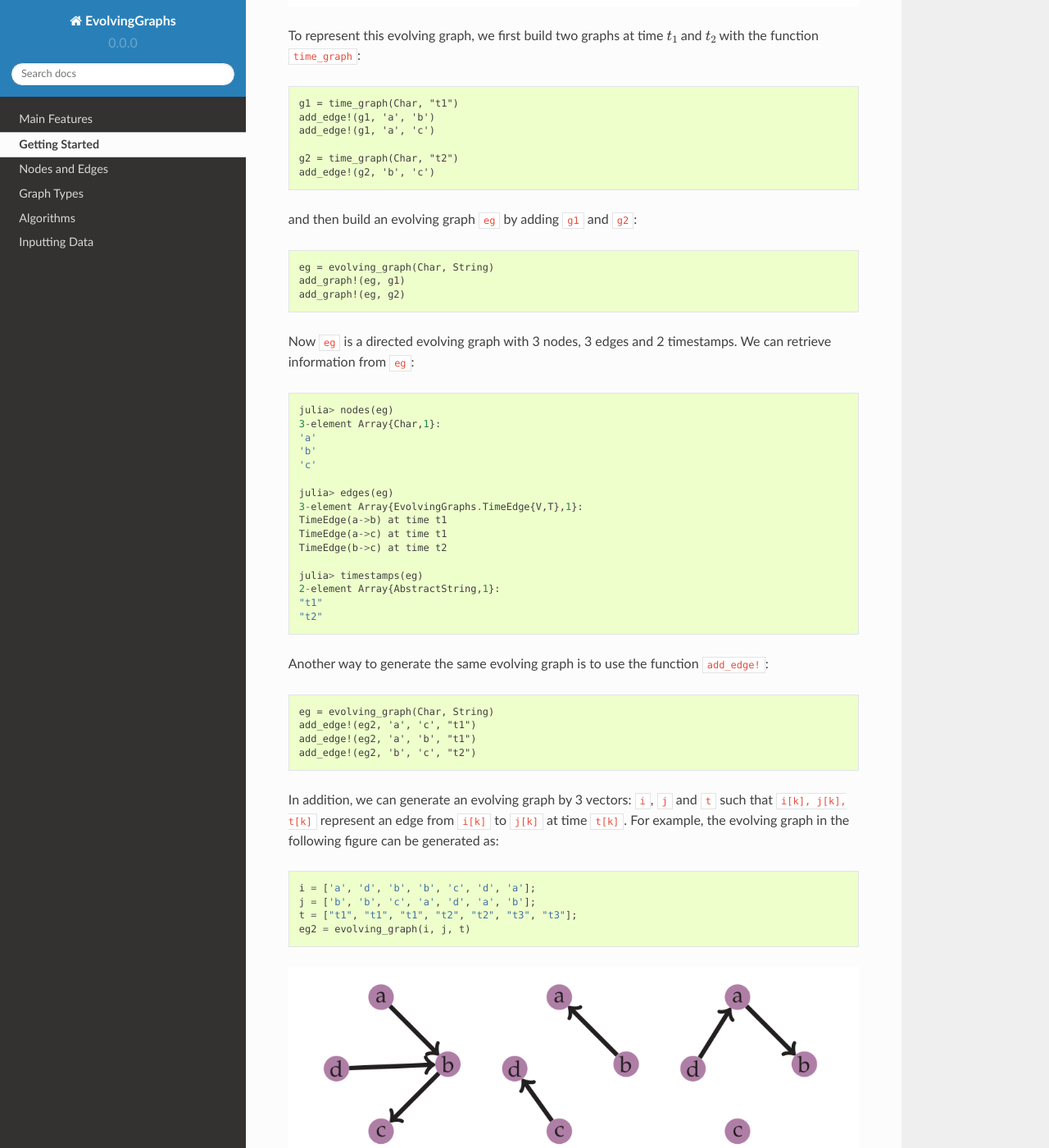
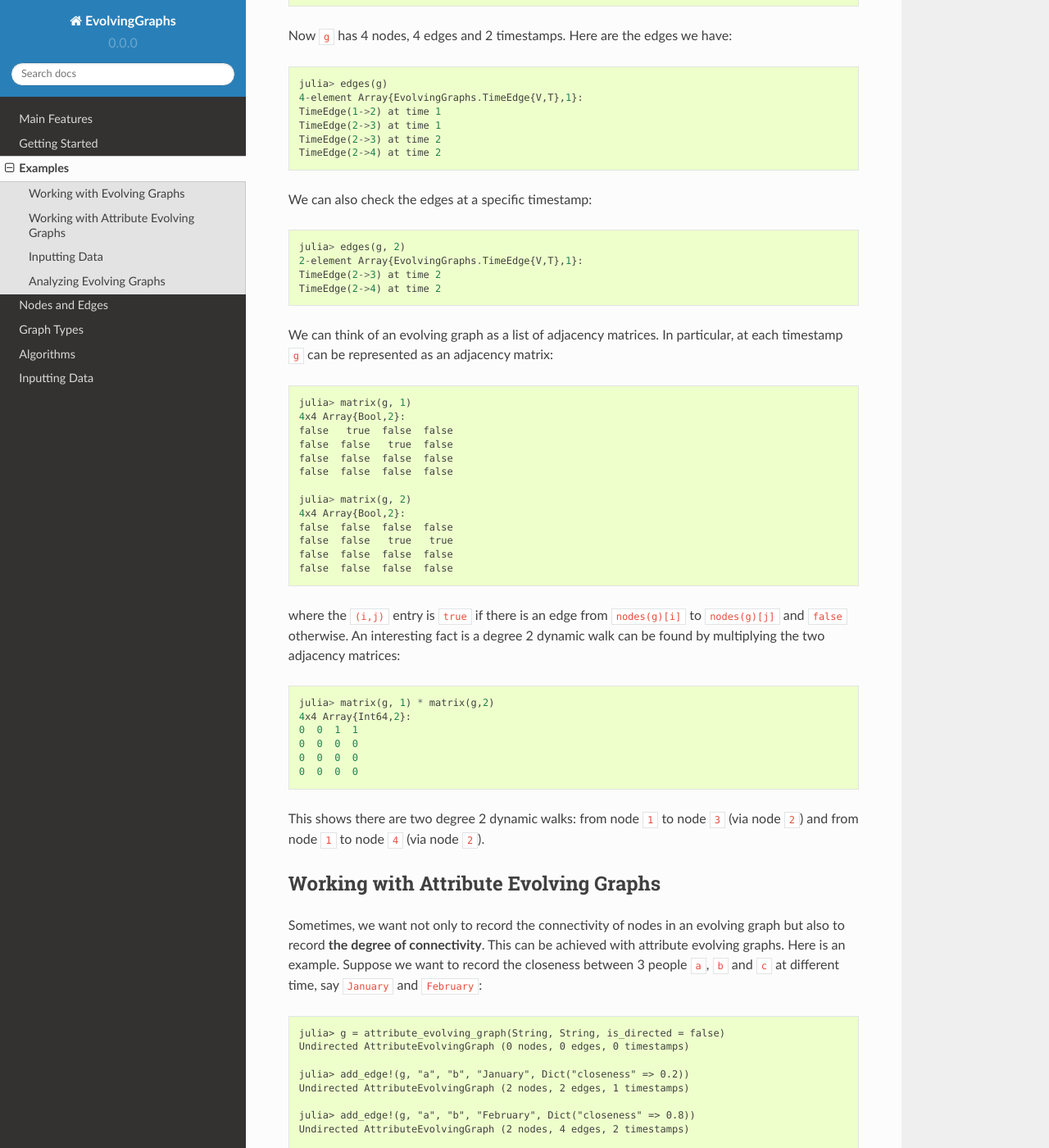
Before and after one commit to EtymoIO/EvolvingGraphs.jl, a Sphinx documentation site: the page built from doc/examples.rst, in a window 1280 px wide and 1400 px high, scrolled down 706 px. Shown: the whole window at 82% size. Built offline with Sphinx 7.4.7 and the Read the Docs theme 2.0.0, drawn with Linux system fonts in a browser that asks for light colours; some of the changed text lies outside the part shown.

Commit message:
add examples of usage

```diff
--- a/doc/examples.rst
+++ b/doc/examples.rst
@@ -1,98 +1,148 @@
-Getting Started
-===============
+Examples
+========
 
-To start using EvolvingGraphs, it should be imported into the local scope::
+Working with Evolving Graphs
+----------------------------
 
-  julia> using EvolvingGraphs
+We can initialize a simple evolving graph with integer nodes and edges by::
+
+  julia> g = evolving_graph()
+  Directed IntEvolvingGraph (0 nodes, 0 edges, 0 timestamps)
+
+There is nothing in the graph ``g`` at the moment. To make it a little
+more interesting, we can add some edges to ``g``. We need to note that
+edges have a time dimension in an evolving graph::
+
+  julia> add_edge!(g, 1, 2, 1)
+  Directed IntEvolvingGraph (2 nodes, 1 edges, 1 timestamps)
+
+This will add an edge from node ``1`` to node ``2`` at time ``1``.
+Let's add more edges to ``g``::
+
+  julia> add_edge!(g, 2, 3, 1)
+  Directed IntEvolvingGraph (3 nodes, 2 edges, 1 timestamps)
+
+  julia> add_edge!(g, 2, 3, 2)
+  Directed IntEvolvingGraph (3 nodes, 3 edges, 2 timestamps)
+
+  julia> add_edge!(g, 2, 4, 2)
+  Directed IntEvolvingGraph (4 nodes, 4 edges, 2 timestamps)
+
+Now ``g`` has 4 nodes, 4 edges and 2 timestamps. Here are the edges we have::
+
+  julia> edges(g)
+  4-element Array{EvolvingGraphs.TimeEdge{V,T},1}:
+  TimeEdge(1->2) at time 1
+  TimeEdge(2->3) at time 1
+  TimeEdge(2->3) at time 2
+  TimeEdge(2->4) at time 2
+
+We can also check the edges at a specific timestamp::
+
+  julia> edges(g, 2)
+  2-element Array{EvolvingGraphs.TimeEdge{V,T},1}:
+  TimeEdge(2->3) at time 2
+  TimeEdge(2->4) at time 2
+
+We can think of an evolving graph as a list of adjacency matrices.
+In particular, at each timestamp ``g`` can be represented as an adjacency
+matrix::
+
+  julia> matrix(g, 1)
+  4x4 Array{Bool,2}:
+  false   true  false  false
+  false  false   true  false
+  false  false  false  false
+  false  false  false  false
+
+  julia> matrix(g, 2)
+  4x4 Array{Bool,2}:
+  false  false  false  false
+  false  false   true   true
+  false  false  false  false
+  false  false  false  false
+
+where the ``(i,j)`` entry is ``true`` if there is an edge from
+``nodes(g)[i]`` to ``nodes(g)[j]`` and ``false`` otherwise.  An
+interesting fact is a degree 2 dynamic walk can be found by multiplying
+the two adjacency matrices::
+
+  julia> matrix(g, 1) * matrix(g,2)
+  4x4 Array{Int64,2}:
+  0  0  1  1
+  0  0  0  0
+  0  0  0  0
+  0  0  0  0
+
+This shows there are two degree 2 dynamic walks: from node ``1`` to node ``3``
+(via node ``2``) and from node ``1`` to node ``4`` (via node ``2``).
+
+Working with Attribute Evolving Graphs
+--------------------------------------
+
+Sometimes, we want not only to record the connectivity of nodes in an
+evolving graph but also to record **the degree of connectivity**. This can be
+achieved with attribute evolving graphs. Here is an example. Suppose
+we want to record the closeness between 3 people ``a``, ``b`` and ``c``
+at different time, say ``January`` and ``February``::
+
+  julia> g = attribute_evolving_graph(String, String, is_directed = false)
+  Undirected AttributeEvolvingGraph (0 nodes, 0 edges, 0 timestamps)
+
+  julia> add_edge!(g, "a", "b", "January", Dict("closeness" => 0.2))
+  Undirected AttributeEvolvingGraph (2 nodes, 2 edges, 1 timestamps)
+
+  julia> add_edge!(g, "a", "b", "February", Dict("closeness" => 0.8))
+  Undirected AttributeEvolvingGraph (2 nodes, 4 edges, 2 timestamps)
+
+  julia> add_edge!(g, "a", "c", "January", Dict("closeness" => 0.7))
+  Undirected AttributeEvolvingGraph (3 nodes, 6 edges, 2 timestamps)
+
+  julia> add_edge!(g, "a", "c", "February", Dict("closeness" => 0.2))
+  Undirected AttributeEvolvingGraph (3 nodes, 8 edges, 2 timestamps)
+
+  julia> add_edge!(g, "b", "c", "January", Dict("closeness" => 0.5))
+  Undirected AttributeEvolvingGraph (3 nodes, 10 edges, 2 timestamps)
+
+  julia> add_edge!(g, "b", "c", "February", Dict("closeness" => 0.5))
+  Undirected AttributeEvolvingGraph (3 nodes, 12 edges, 2 timestamps)
+
+Now the closeness of the 3 people at ``January`` and ``February`` can
+be represented as two weighted adjacency matrix::
+
+  julia> matrix(g, "January", "closeness")
+  3x3 Array{Float64,2}:
+  0.0  0.2  0.7
+  0.2  0.0  0.5
+  0.7  0.5  0.0
+
+  julia> matrix(g, "February", "closeness")
+  3x3 Array{Float64,2}:
+  0.0  0.8  0.2
+  0.8  0.0  0.5
+  0.2  0.5  0.0
 
 
-Suppose we have an evolving network with 2 timestamps
-:math:`t_1, t_2` as shown in the figure below.
+Inputting Data
+--------------
 
-.. image:: eg1.png
+There are two sample datasets at the directory ``data/``:
 
-To represent this evolving graph, we first build two graphs at
-time :math:`t_1` and :math:`t_2` with the function ``time_graph``::
+* ``traffic20141201.csv`` is the Highways Agency network
+  journey time and traffic flow data.
 
-  g1 = time_graph(Char, "t1")
-  add_edge!(g1, 'a', 'b')
-  add_edge!(g1, 'a', 'c')
+* ``manunited_cont.csv`` is the Strathclyde MUFC Twitter Data Set.
 
-  g2 = time_graph(Char, "t2")
-  add_edge!(g2, 'b', 'c')
+More details of the datasets can be found at: https://github.com/weijianzhang/EvolvingGraphDatasets
 
-and then build an evolving graph ``eg`` by adding ``g1`` and ``g2``::
+We can input them with the function ``egread``::
 
-  eg = evolving_graph(Char, String)
-  add_graph!(eg, g1)
-  add_graph!(eg, g2)
-
-Now ``eg`` is a directed evolving graph with 3 nodes, 3 edges and 2
-timestamps. We can retrieve information from ``eg``::
-
-  julia> nodes(eg)
-  3-element Array{Char,1}:
-  'a'
-  'b'
-  'c'
-
-  julia> edges(eg)
-  3-element Array{EvolvingGraphs.TimeEdge{V,T},1}:
-  TimeEdge(a->b) at time t1
-  TimeEdge(a->c) at time t1
-  TimeEdge(b->c) at time t2
-
-  julia> timestamps(eg)
-  2-element Array{AbstractString,1}:
-  "t1"
-  "t2"
+  julia> twitterdata = joinpath(Pkg.dir("EvolvingGraphs"), "data", "manunited_cont.csv");
+  julia> twitter = egread(twitterdata)
+  Directed EvolvingGraph (148918 nodes, 298335 edges, 37581 timestamps)
 
 
-Another way to generate the same evolving graph is to use the function
-``add_edge!``::
+Analyzing Evolving Graphs
+-------------------------
 
-  eg = evolving_graph(Char, String)
-  add_edge!(eg2, 'a', 'c', "t1")
-  add_edge!(eg2, 'a', 'b', "t1")
-  add_edge!(eg2, 'b', 'c', "t2")
-
-
-In addition, we can generate an evolving graph by 3 vectors: ``i``, ``j`` and ``t``
-such that ``i[k], j[k], t[k]`` represent an edge from ``i[k]`` to ``j[k]``
-at time ``t[k]``. For example, the evolving graph in the following figure
-can be generated as::
-
-  i = ['a', 'd', 'b', 'b', 'c', 'd', 'a'];
-  j = ['b', 'b', 'c', 'a', 'd', 'a', 'b'];
-  t = ["t1", "t1", "t1", "t2", "t2", "t3", "t3"];
-  eg2 = evolving_graph(i, j, t)
-
-.. image:: eg2.png
-
-
-At each timestamp, ``eg`` can be represented as an adjacency matrix::
-
-  julia> matrix(eg2, "t1")
-  4x4 Array{Bool,2}:
-  false  false   true  false
-  false  false   true  false
-  false  false  false   true
-  false  false  false  false
-
-where the :math:`(i,j)` entry is ``true`` if there is an edge from
-``nodes(eg2)[i]`` to ``nodes(eg2)[j]`` and ``false`` otherwise. Note::
-
-  julia> nodes(eg2)
-  4-element Array{Char,1}:
-  'a'
-  'd'
-  'b'
-  'c'
-
-
-A sparse representation is also available::
-
-  julia> spmatrix(eg2, "t2")
-  4x4 sparse matrix with 2 Bool entries:
-        [3, 1]  =  true
-	[4, 2]  =  true
+Coming soon!
--- a/doc/graph.rst
+++ b/doc/graph.rst
@@ -184,9 +184,22 @@ The following functions are defined for ``AttributeEvolvingGraph``.
 
    return the number of timestamps of graph ``g``.
 
+.. function:: attributes(g, te)
+
+   return the attributes of edge ``te`` on graph ``g``.
+
+.. function:: attributesvec(g)
+
+   return all the attributes of graph ``g``.
+
 .. function:: add_edge!(g, te)
 
-   add a AttributeTimeEdge ``te`` to AttributeEvolvingGraph ``g``.
+   add an AttributeTimeEdge ``te`` to AttributeEvolvingGraph ``g``.
+
+.. function:: add_edge!(g, v1, v2, t, a)
+
+   add an edge from ``v1`` to ``v2`` at time ``t`` with attribute ``a``
+   to the graph ``g``, where attribute is a dictionary.
 
 .. function:: matrix(g, t [, attr = None])
 
--- a/doc/index.rst
+++ b/doc/index.rst
@@ -19,6 +19,7 @@ algorithms for working with evolving graphs.
    :maxdepth: 2
 
    overview.rst
+   start.rst
    examples.rst
    node_edge.rst
    graph.rst
--- a/doc/node_edge.rst
+++ b/doc/node_edge.rst
@@ -25,6 +25,7 @@ The definition of ``TimeNode`` is::
     key::K
     time::T
   end
+
 
 .. function:: key(v)
 
--- /dev/null
+++ b/doc/start.rst
@@ -0,0 +1,98 @@
+Getting Started
+===============
+
+To start using EvolvingGraphs, it should be imported into the local scope::
+
+  julia> using EvolvingGraphs
+
+
+Suppose we have an evolving network with 2 timestamps
+:math:`t_1, t_2` as shown in the figure below.
+
+.. image:: eg1.png
+
+To represent this evolving graph, we first build two graphs at
+time :math:`t_1` and :math:`t_2` with the function ``time_graph``::
+
+  g1 = time_graph(Char, "t1")
+  add_edge!(g1, 'a', 'b')
+  add_edge!(g1, 'a', 'c')
+
+  g2 = time_graph(Char, "t2")
+  add_edge!(g2, 'b', 'c')
+
+and then build an evolving graph ``eg`` by adding ``g1`` and ``g2``::
+
+  eg = evolving_graph(Char, String)
+  add_graph!(eg, g1)
+  add_graph!(eg, g2)
+
+Now ``eg`` is a directed evolving graph with 3 nodes, 3 edges and 2
+timestamps. We can retrieve information from ``eg``::
+
+  julia> nodes(eg)
+  3-element Array{Char,1}:
+  'a'
+  'b'
+  'c'
+
+  julia> edges(eg)
+  3-element Array{EvolvingGraphs.TimeEdge{V,T},1}:
+  TimeEdge(a->b) at time t1
+  TimeEdge(a->c) at time t1
+  TimeEdge(b->c) at time t2
+
+  julia> timestamps(eg)
+  2-element Array{AbstractString,1}:
+  "t1"
+  "t2"
+
+
+Another way to generate the same evolving graph is to use the function
+``add_edge!``::
+
+  eg = evolving_graph(Char, String)
+  add_edge!(eg2, 'a', 'c', "t1")
+  add_edge!(eg2, 'a', 'b', "t1")
+  add_edge!(eg2, 'b', 'c', "t2")
+
+
+In addition, we can generate an evolving graph by 3 vectors: ``i``, ``j`` and ``t``
+such that ``i[k], j[k], t[k]`` represent an edge from ``i[k]`` to ``j[k]``
+at time ``t[k]``. For example, the evolving graph in the following figure
+can be generated as::
+
+  i = ['a', 'd', 'b', 'b', 'c', 'd', 'a'];
+  j = ['b', 'b', 'c', 'a', 'd', 'a', 'b'];
+  t = ["t1", "t1", "t1", "t2", "t2", "t3", "t3"];
+  eg2 = evolving_graph(i, j, t)
+
+.. image:: eg2.png
+
+
+At each timestamp, ``eg`` can be represented as an adjacency matrix::
+
+  julia> matrix(eg2, "t1")
+  4x4 Array{Bool,2}:
+  false  false   true  false
+  false  false   true  false
+  false  false  false   true
+  false  false  false  false
+
+where the :math:`(i,j)` entry is ``true`` if there is an edge from
+``nodes(eg2)[i]`` to ``nodes(eg2)[j]`` and ``false`` otherwise. Note::
+
+  julia> nodes(eg2)
+  4-element Array{Char,1}:
+  'a'
+  'd'
+  'b'
+  'c'
+
+
+A sparse representation is also available::
+
+  julia> spmatrix(eg2, "t2")
+  4x4 sparse matrix with 2 Bool entries:
+        [3, 1]  =  true
+	[4, 2]  =  true
```
Also changed, not shown: other parts of doc/node_edge.rst (+0 -4 lines).
